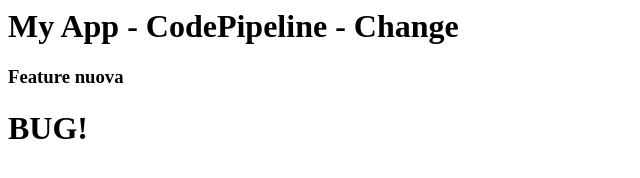
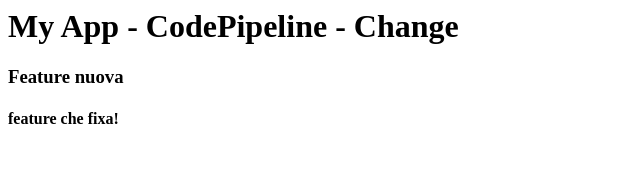
Before and after one commit to wdalmut/workshop-pipeline, a plain HTML site: page code/index.html in a window 1280 px wide. Shown: the whole page, without its empty margins (0-640 px from the left). Drawn offline with Linux system fonts and the light colour scheme.

Commit message:
Bug risolto grazie allo swarming del team

```diff
--- a/code/index.html
+++ b/code/index.html
@@ -2,4 +2,4 @@
 <h1>My App - CodePipeline - Change</h1>
 <h3>Feature nuova</h3>
 
-<h1>BUG!</h1>
+<h4>feature che fixa!</h4>
```
